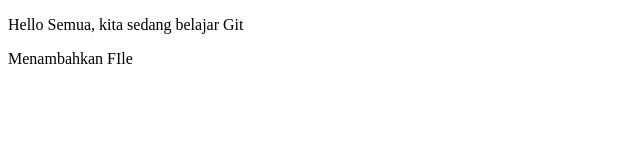
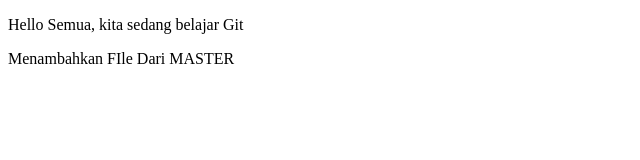
Before and after one commit to ebyantoo/do-git, a plain HTML site: page index.html in a window 1280 px wide. Shown: the whole page, without its empty margins (0-640 px from the left). Drawn offline with Linux system fonts and the light colour scheme.

Commit message:
[erbi] - menambahkan kata master

```diff
--- a/index.html
+++ b/index.html
@@ -6,6 +6,6 @@
 </head>
 <body>
 <p>Hello Semua, kita sedang belajar Git</p>
-<p> Menambahkan FIle </p>
+<p> Menambahkan FIle Dari MASTER</p>
 </body>
 </html>
```
